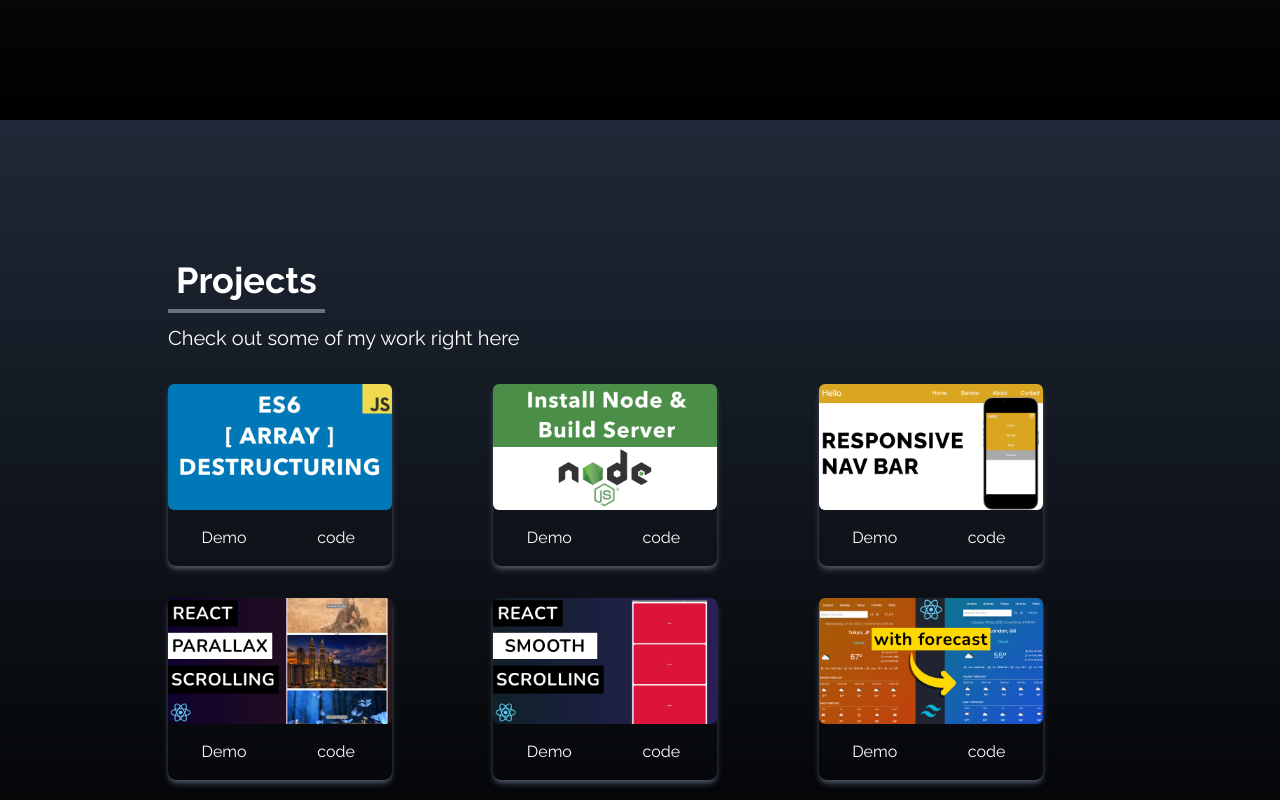
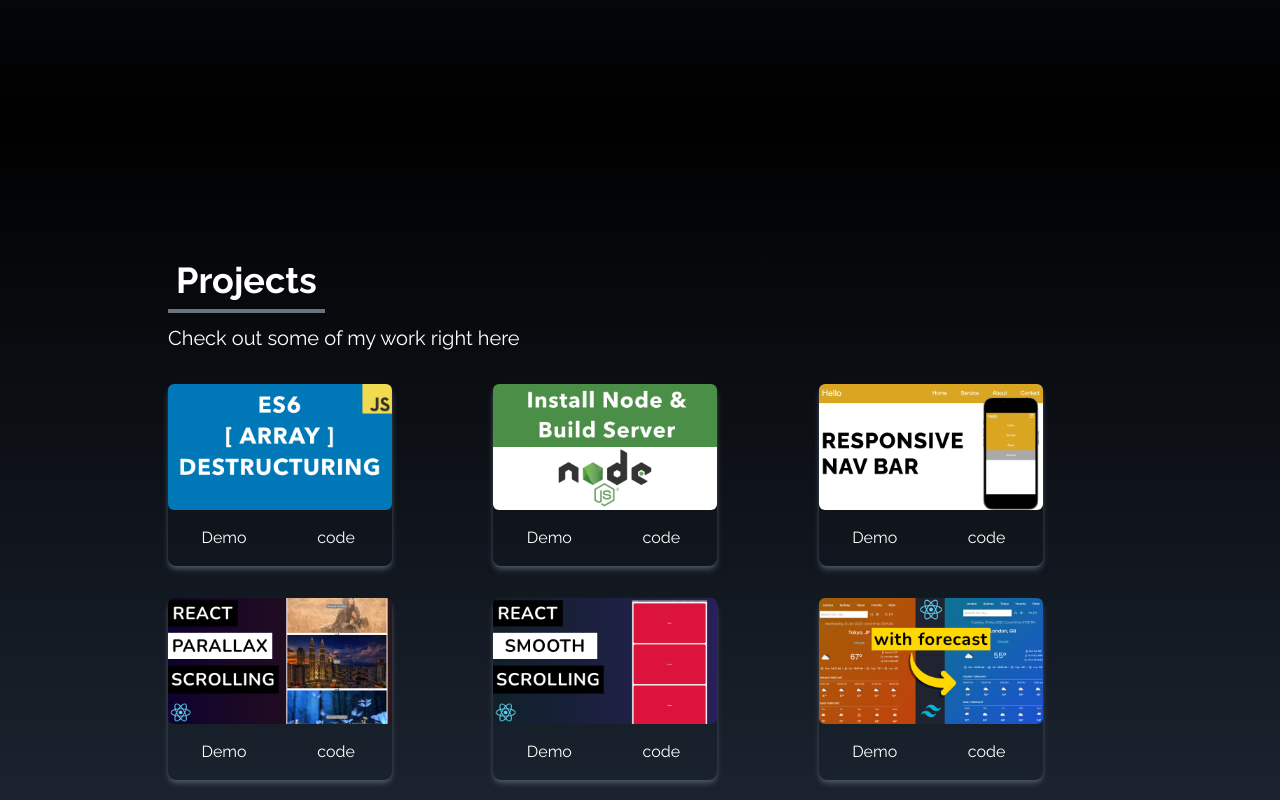
Before and after one commit to Shyam2397/my-portfolio, a React (Create React App) app: page / in a window 1280 px wide. Shown: the part 2360-3160 px from the top of the page. Built offline with nearby package versions, Linux system fonts and the light colour scheme; the HTML template or start-up script is replaced by a standard one.

Commit message:
background change

```diff
--- a/src/components/Projects.js
+++ b/src/components/Projects.js
@@ -37,7 +37,7 @@ const Projects = () => {
   return (
     <div
       name="Projects"
-      className="w-full h-full bg-gradient-to-b from-gray-800 to-black"
+      className="w-full h-full bg-gradient-to-t from-gray-800 to-black"
     >
       <div className="flex flex-col max-w-screen-lg max-[426px]:h-auto h-screen w-full text-white justify-center mx-auto sm:px-10 max-[426px]:pt-20 max-[426px]:pb-5">
         <div className="pb-8 max-[426px]:px-5">
```
